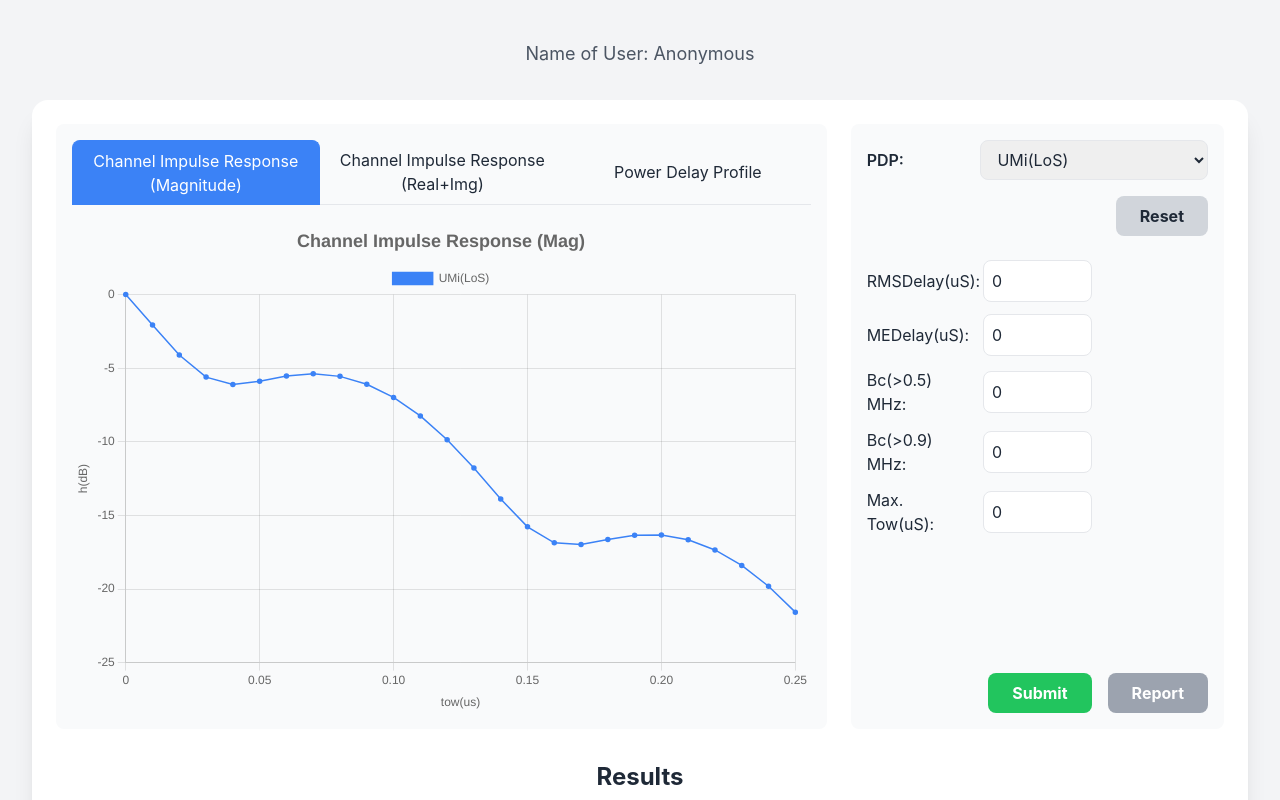
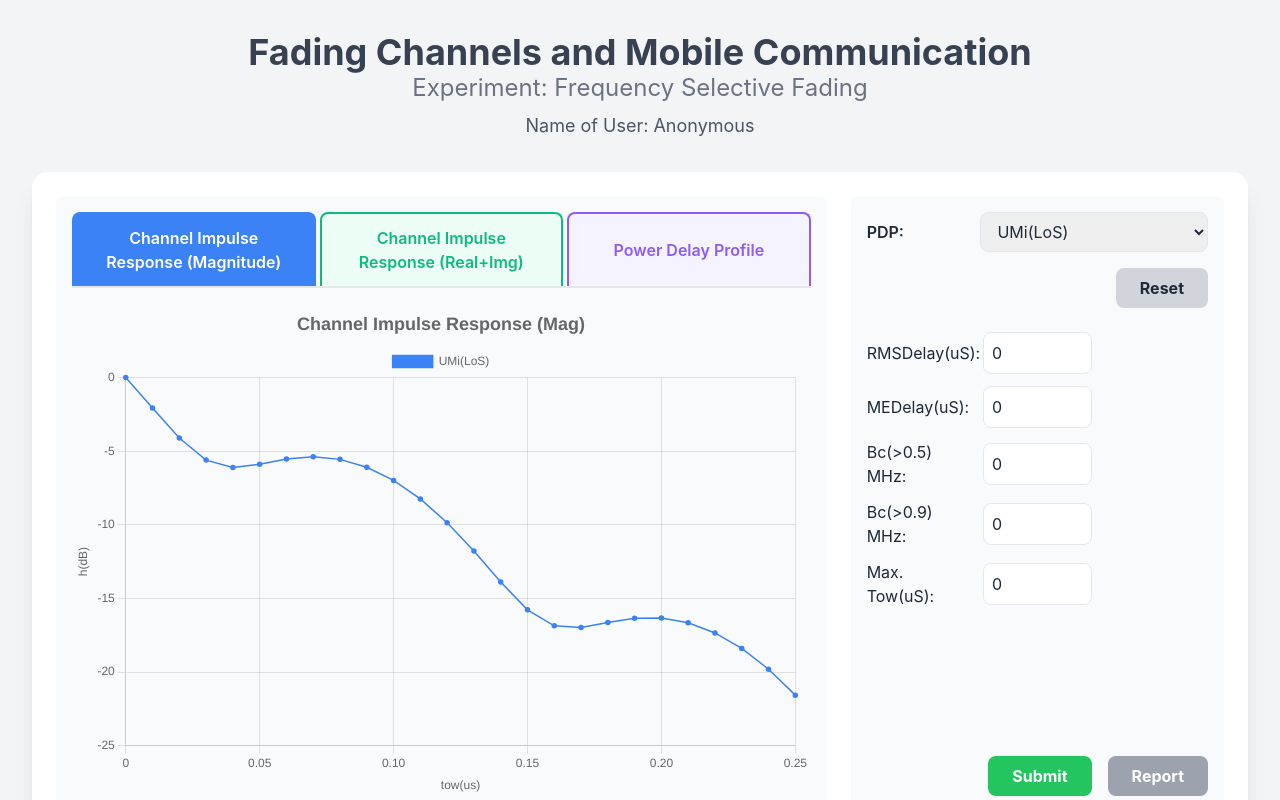
Before and after one commit to virtual-labs/exp-freq-selective-fading-iitkgp, a plain HTML site: page experiment/simulation/index.html in a window 1280 px wide. Both pictures are taken after a click on the button "OK". Shown: the top 800 px of the page. Drawn offline with nearby package versions, Linux system fonts and the light colour scheme.

Commit message:
Update index.html

```diff
--- a/experiment/simulation/index.html
+++ b/experiment/simulation/index.html
@@ -4,11 +4,8 @@
     <meta charset="UTF-8">
     <meta name="viewport" content="width=device-width, initial-scale=1.0">
     <title>Frequency Selective Fading Simulator</title>
-    <!-- Tailwind CSS for styling -->
     <script src="https://cdn.tailwindcss.com"></script>
-    <!-- Chart.js for plotting graphs -->
     <script src="https://cdn.jsdelivr.net/npm/chart.js"></script>
-    <!-- jsPDF and autoTable plugin for report generation -->
     <script src="https://cdnjs.cloudflare.com/ajax/libs/jspdf/2.5.1/jspdf.umd.min.js"></script>
     <script src="https://cdnjs.cloudflare.com/ajax/libs/jspdf-autotable/3.5.23/jspdf.plugin.autotable.min.js"></script>
 
@@ -43,11 +40,58 @@
             border-radius: 0.5rem;
             box-shadow: 0 10px 25px rgba(0,0,0,0.1);
         }
-        .tab-button.active {
-            border-color: #3b82f6;
+
+        /* --- UPDATED TAB STYLES --- */
+        .tab-button {
+            border-width: 2px;
+            border-bottom-width: 0;
+            font-weight: 600;
+            transition: all 0.2s ease-in-out;
+        }
+
+        /* Tab 1: Magnitude (Blue Theme) */
+        #tabMag {
+            border-color: #3b82f6; /* Blue-500 */
+            color: #3b82f6;
+            background-color: #eff6ff; /* Blue-50 */
+        }
+        #tabMag:hover {
+            background-color: #dbeafe; /* Blue-100 */
+        }
+        #tabMag.active {
             background-color: #3b82f6;
             color: white;
         }
+
+        /* Tab 2: Real + Img (Green/Emerald Theme) */
+        #tabRealImg {
+            border-color: #10b981; /* Emerald-500 */
+            color: #10b981;
+            background-color: #ecfdf5; /* Emerald-50 */
+        }
+        #tabRealImg:hover {
+            background-color: #d1fae5; /* Emerald-100 */
+        }
+        #tabRealImg.active {
+            background-color: #10b981;
+            color: white;
+        }
+
+        /* Tab 3: Power Delay Profile (Violet/Purple Theme) */
+        #tabPdp {
+            border-color: #8b5cf6; /* Violet-500 */
+            color: #8b5cf6;
+            background-color: #f5f3ff; /* Violet-50 */
+        }
+        #tabPdp:hover {
+            background-color: #ede9fe; /* Violet-100 */
+        }
+        #tabPdp.active {
+            background-color: #8b5cf6;
+            color: white;
+        }
+        /* -------------------------- */
+
         input:disabled {
             background-color: #e5e7eb;
             cursor: not-allowed;
@@ -60,7 +104,6 @@
 </head>
 <body class="bg-gray-100 text-gray-800">
 
-    <!-- Modal for Name Input -->
     <div id="nameModal" class="modal-overlay">
         <div class="modal-content text-center">
             <h2 class="text-2xl font-bold mb-4">Welcome!</h2>
@@ -70,30 +113,27 @@
         </div>
     </div>
 
-    <!-- Main Container -->
     <div id="mainContent" class="container mx-auto p-4 md:p-8 hidden">
         <header class="text-center mb-8">
-
-            <!-- ADDED: User name display -->
+            <h1 class="text-3xl md:text-4xl font-bold text-gray-700">Fading Channels and Mobile Communication</h1>
+            <h2 class="text-xl md:text-2xl text-gray-500">Experiment: Frequency Selective Fading</h2>
             <h3 id="userNameDisplay" class="text-lg text-gray-600 mt-2"></h3>
         </header>
 
         <div class="bg-white rounded-2xl shadow-xl p-4 md:p-6">
             <div class="grid grid-cols-1 lg:grid-cols-3 gap-6">
 
-                <!-- Graph Section -->
                 <div class="lg:col-span-2 p-4 rounded-lg bg-gray-50">
-                    <div class="flex border-b mb-4">
-                        <button id="tabMag" class="tab-button active flex-1 py-2 px-4 rounded-t-lg -mb-px border border-b-0">Channel Impulse Response (Magnitude)</button>
-                        <button id="tabRealImg" class="tab-button flex-1 py-2 px-4 rounded-t-lg">Channel Impulse Response (Real+Img)</button>
-                        <button id="tabPdp" class="tab-button flex-1 py-2 px-4 rounded-t-lg">Power Delay Profile</button>
+                    <div class="flex border-b-2 border-gray-200 mb-4 gap-1">
+                        <button id="tabMag" class="tab-button active flex-1 py-3 px-4 rounded-t-lg">Channel Impulse Response (Magnitude)</button>
+                        <button id="tabRealImg" class="tab-button flex-1 py-3 px-4 rounded-t-lg">Channel Impulse Response (Real+Img)</button>
+                        <button id="tabPdp" class="tab-button flex-1 py-3 px-4 rounded-t-lg">Power Delay Profile</button>
                     </div>
                     <div>
                         <canvas id="chartCanvas" height="200"></canvas>
                     </div>
                 </div>
 
-                <!-- Controls Section -->
                 <div class="p-4 rounded-lg bg-gray-50 flex flex-col justify-between">
                     <div>
                         <div class="flex items-center justify-between mb-4">
@@ -149,7 +189,6 @@
                 </div>
             </div>
 
-            <!-- Results Table -->
             <div id="resultsSection" class="mt-8 overflow-x-auto">
                 <h3 class="text-2xl font-bold mb-4 text-center">Results</h3>
                 <table id="resultsTable" class="w-full text-sm text-left text-gray-500">
@@ -164,8 +203,7 @@
                         </tr>
                     </thead>
                     <tbody>
-                        <!-- Rows will be dynamically inserted here -->
-                    </tbody>
+                        </tbody>
                 </table>
             </div>
         </div>
@@ -207,10 +245,9 @@
             let chartInstance;
             let userName = '';
             let currentTab = 'mag';
-            // --- MODIFIED: Set to track submitted environments ---
             let submittedEnvironments = new Set();
 
-            // --- Data for Environments (Greatly expanded to >= 25 points per environment) ---
+            // --- Data for Environments ---
             const environmentData = {
                 'UMi(LoS)': {
                     taps: Array.from({ length: 26 }, (_, i) => {
@@ -295,7 +332,7 @@
                 },
             };
 
-            // --- Calculation Functions (based on Theory.pdf) ---
+            // --- Calculation Functions ---
             function calculateParameters(taps) {
                 if (!taps || taps.length === 0) return { meDelay: 0, rmsDelay: 0, bc05: 0, bc09: 0, maxTow: 0 };
                 let totalPower = 0, weightedDelaySum = 0, weightedDelaySquaredSum = 0, maxTow = 0;
@@ -384,7 +421,6 @@
                 Object.values(outputs).forEach(output => output.innerText = '');
                 initializeTable();
                 updateChart();
-                // --- MODIFIED: Reset submitted environments and disable report button ---
                 submittedEnvironments.clear();
                 reportButton.disabled = true;
             }
@@ -422,7 +458,6 @@
 
                 Object.values(inputs).forEach(input => input.disabled = true);
 
-                // --- MODIFIED: Track submission and enable report button if all are done ---
                 submittedEnvironments.add(selectedEnv);
                 const totalEnvironments = Object.keys(environmentData).length;
                 if (submittedEnvironments.size === totalEnvironments) {
```
